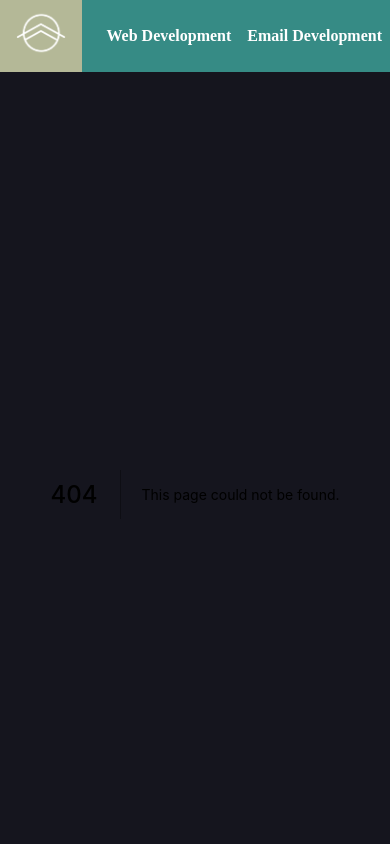
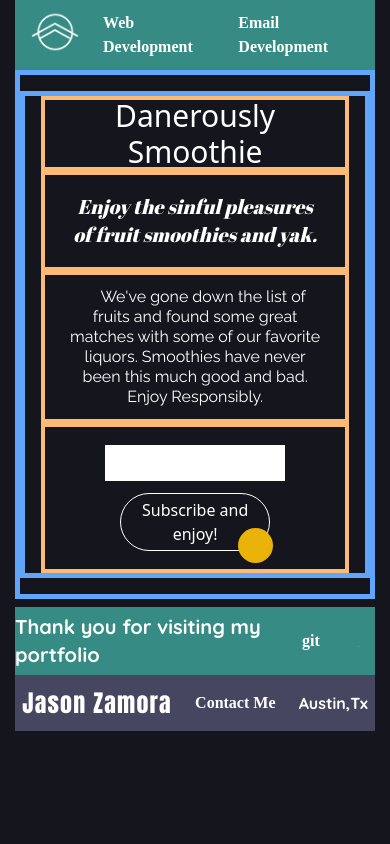
Before and after one commit to GSdaBlessedFist/PORTFOLIO_v3, a Next.js app: page /landing-pages/dangerously-smoothie-landing-page in a window 390 px wide. Before the commit this address had no page. Shown: the top 844 px of the page. Built offline with nearby package versions, Linux system fonts and the light colour scheme; a web font is replaced by a local one.

Commit message:
1)added a 'Next project' button on 'Beary Fun Facts' page...2)stopped fadeInOut animation on Contact Me for xs breakpoint...3)created the framework for 'Dangerously Smoothie' landing page...4)updated content...5)finalized fonts selection....NEXT:: color palette

```diff
--- a/components/Layout.js
+++ b/components/Layout.js
@@ -56,7 +56,7 @@ export default function Layout({children}){
 
 		    {children}
 
-		    <div id="footer" className="mt-2">
+		    <div id="footer" className=" sm:fixed sm:bottom-0 sm:left-0 sm:right-0 mt-2">
 		    	<div className="container relative mx-auto w-screen h-full flex flex-col bg-midtone md:container md:mx-auto md:sticky md:bottom-0 lg:sticky lg:bottom-0">
 		    		<div id="footerInner-topRow" className="flex justify-evenly items-center ">
 		    			<div className="">
@@ -76,7 +76,7 @@ export default function Layout({children}){
 		    		<div className="flex justify-evenly items-center bg-primary overflow-hidden" id="footerInner-BottomRow">
 		    			<div className="font-anton text-2xl tracking-wider">Jason Zamora</div>
 		    			<div className="flex-grow-0">
-		    				<button id="contact-footer-button" className="bg-primary navFont hover:text-accent p-4 tracking-normal animate-fadeInOut" onClick={contactOpen}>Contact Me</button>
+		    				<button id="contact-footer-button" className="bg-primary navFont hover:text-accent p-4 tracking-normal animate-fadeInOut xs:animate-none" onClick={contactOpen}>Contact Me</button>
 		    			</div>
 		    			<div>
 		    				<ul>
--- a/pages/_document.js
+++ b/pages/_document.js
@@ -9,7 +9,10 @@ export default function MyDocument(){
                <link rel="icon" type="image/png" sizes="32x32" href="/favicon-32x32.png"/>
                <link rel="icon" type="image/png" sizes="16x16" href="/favicon-16x16.png"/>
                <link rel="manifest" href="/site.webmanifest"/>
+               <link  href="https://fonts.googleapis.com/css2?family=Roboto+Slab:wght@500&display=swap" rel="stylesheet"/>
                <link href="https://fonts.googleapis.com/css2?family=Cutive&family=Anton&family=Quicksand:wght@400;500;600;700&family=Varela+Round&display=swap" rel="stylesheet"/>
+               <link href="https://fonts.googleapis.com/css2?family=Abril+Fatface&family=Dancing+Script:wght@400;700&display=swap" rel="stylesheet"/>
+               <link href="https://fonts.googleapis.com/css2?family=Raleway&display=swap" rel="stylesheet"/>
             </Head>
             <body className="bg-bgDark">
                <Main/>
--- /dev/null
+++ b/pages/landing-pages/dangerously-smoothie-landing-page.js
@@ -0,0 +1,50 @@
+import {useState,useRef} from 'react'
+import Image from 'next/image';
+import Head from "next/head";
+import emailjs from '@emailjs/browser';
+//import DangerouslySmoothieModal from "../../components/DangerouslySmoothieModal";
+
+const infoText = "We've gone down the list of fruits and found some great matches with some of our favorite liquors. Smoothies have never been this much good and bad. Enjoy Responsibly."
+
+export default function DangerouslySmoothie(){
+	const form = useRef();
+	const [isOpen,setIsOpen] =useState(false);
+
+
+	const formSubmission = function(e){
+		e.preventDefault();
+		setIsOpen(true)
+
+		emailjs.sendForm(process.env.NEXT_PUBLIC_MAILJET_SERVICE_ID, process.env.NEXT_PUBLIC_MAILJET_TEMPLATE_ID, form.current, process.env.NEXT_PUBLIC_EMAILJS_PUBLIC_KEY)
+	      .then((result) => {
+	          console.log(result.text);
+	      }, (error) => {
+	          console.log(error.text);
+	      });
+	}
+
+return (<>
+<Head>
+	<title>Dangerously Smoothie - (DS)</title>
+</Head>
+{/*<DangerouslySmoothieModal isOpen={isOpen} setIsOpen={setIsOpen}/>*/}
+<div className="container mx-auto sm:my-16 xs:my-0 flex sm:py-auto flex-col justify-center items-center BLUE">
+	<div id="card" className="lg:w-5/6 xs:px-4 lg:px-0 lg:h-[620px] sm:my-28 lg:relative lg:top-4 xs:my-4 lg:grid-cols-[300px_auto] xs:grid grid-cols-[.09%_99.91%] xs:grid-rows-[75px_100px_1fr_150px] lg:grid-rows-[75px_150px_150px_200px] sm:top-1/5 BLUE">
+		<div id="hero" className="col-start-1 col-span-1 row-span-4 bg-red-600"></div>
+		<div id="logo" className="col-start-2 col-span-1 flex justify-center items-center sm:h-full text-3xl text-center o">Danerously<br/> Smoothie</div>
+		<div id="header" className="col-start-2 row-start-2 col-span-1 row-span-1 flex justify-center items-center xs:px-6 lg:py-3 ds-font-main xs:text-xl lg:text-3xl text-base text-center leading-tight o"><em>Enjoy the sinful pleasures of fruit smoothies and yak.</em></div>
+		<div id="info" className="col-start-2 row-start-3 col-span-1 row-span-1 flex justify-center xs:px-5 py-0 xs:py-3 break-words lg:text-2xl indent-4 xs:text-center xs:leading-tight ds-font-minor o">
+			{infoText}
+		</div>
+		<div id="form" className="col-start-2 row-start-4 col-span-1 row-span-1 flex flex-col justify-center items-center o">
+			<input type="text" className="xs:w-3/5 lg:w-1/4 xs:w-2/4 mb-3 py-1 px-3 text-red-500 ds-font-main font-bold text-lg "/>
+			<button className="w-1/2 p-1 rounded-full b">
+				Subscribe and enjoy!<span className="after:block after:w-[35px] after:h-[35px] after:rounded-full after:absolute after:-inset-3 after:bg-yellow-500 relative inline-block left-8 sm:left-12 md:left-24 lg:left-12" ></span>
+			</button>
+		</div>
+	</div>
+</div>
+
+</>)
+
+}
--- a/pages/landing-pages/kristy-beary-fun-facts-notification.js
+++ b/pages/landing-pages/kristy-beary-fun-facts-notification.js
@@ -1,5 +1,6 @@
 import Image from 'next/image';
 import Head from "next/head";
+import Link from "next/link";
 
 export default function KristysBearyFunFacts(){
 
@@ -7,11 +8,13 @@ export default function KristysBearyFunFacts(){
 		<Head>
 			<title>Beary Fun Facts</title>
 		</Head>
-		<div className="container h-[75vh] flex justify-center items-center  my-0 mx-auto  border-box">
+		<div className="container h-[75vh] flex flex-col justify-center items-center  my-0 mx-auto  border-box">
 			<div className="container w-full relative  o">
 				<Image src={"https://i.ibb.co/PtynfLD/kristys-beary-fun-facts-screenshot-fullsized.png"} width={1908} height={905} alt=""/>
 			</div>
-
+			<Link href="/landing-pages/dangerously-smoothie-landing-page">
+				<a className="bg-transparent text-midtone border border-primary border-2 p-4 mt-2 hover:border-accent hover:text-white">To the next project</a>
+			</Link>
 		</div>
 
 
--- a/pages/landing-pages/second-opinion-landing-page.js
+++ b/pages/landing-pages/second-opinion-landing-page.js
@@ -45,7 +45,7 @@ return (<>
 				<div id="form-topSection" className="lg:relative lg:-top-12">
 					<div className="py-2 grid grid-cols-[auto_192px] md:grid-cols-[auto_220px] lg:grid-cols-[auto_192px]  ">
 						<div id="url-label" className="so-font-main font-bold text-right pr-4 md:pr-2" required>http:// </div>
-						<input id="url-input" className="so-font-main text-base text-[#8fbbff] text-left pl-2 bg-slate-700 placeholder:text-[#62799c] rounded-full md:w-full" type="url" name="url" placeholder="www.yourSite.com" />
+						<input id="url-input" className="so-font-main text-base text-[#8fbbff] text-center pl-2 bg-slate-700 placeholder:text-[#62799c] rounded-full md:w-full" type="url" name="url" placeholder="www.yourSite.com" />
 					</div>
 					<div className="py-2 grid grid-cols-[auto_192px] md:grid-cols-[auto_220px] lg:grid-cols-[auto_192px] ">
 						<div id="email-label" className="so-font-main font-bold text-right pr-4 md:pr-2" required>email:</div>
--- a/styles/globals.css
+++ b/styles/globals.css
@@ -2,7 +2,8 @@
 @tailwind components;
 @tailwind utilities;
 @import url("https://fonts.googleapis.com/css2?family=Roboto+Slab:wght@500&display=swap");
-@import url('https://fonts.googleapis.com/css2?family=Anton&family=Quicksand:wght@400;500;600;700&family=Varela+Round&display=swap');
+/*@import url('https://fonts.googleapis.com/css2?family=Anton&family=Quicksand:wght@400;500;600;700&family=Varela+Round&display=swap');*/
+/*@import url('https://fonts.googleapis.com/css2?family=Abril+Fatface&family=Dancing+Script:wght@400;700&display=swap');*/
 
 @layer base {
   .b {
@@ -40,6 +41,14 @@
   }
   .so-border {
     @apply border-2 border-white;
+  }
+
+  /*DANGEROUSLY SMOOTHIE LANDING PAGE STYLES*/
+  .ds-font-main{
+    font-family: 'Abril Fatface', cursive;
+  }
+  .ds-font-minor{
+    font-family: 'Raleway', sans-serif;
   }
 }
 
--- a/tailwind.config.js
+++ b/tailwind.config.js
@@ -12,6 +12,9 @@ module.exports = {
         'cutive':['Cutive', 'serif']
       },
     extend:{
+      screens:{
+        'xs': '360px'
+      },
       colors: {
         transparent: 'transparent',
         current: 'currentColor',
```
